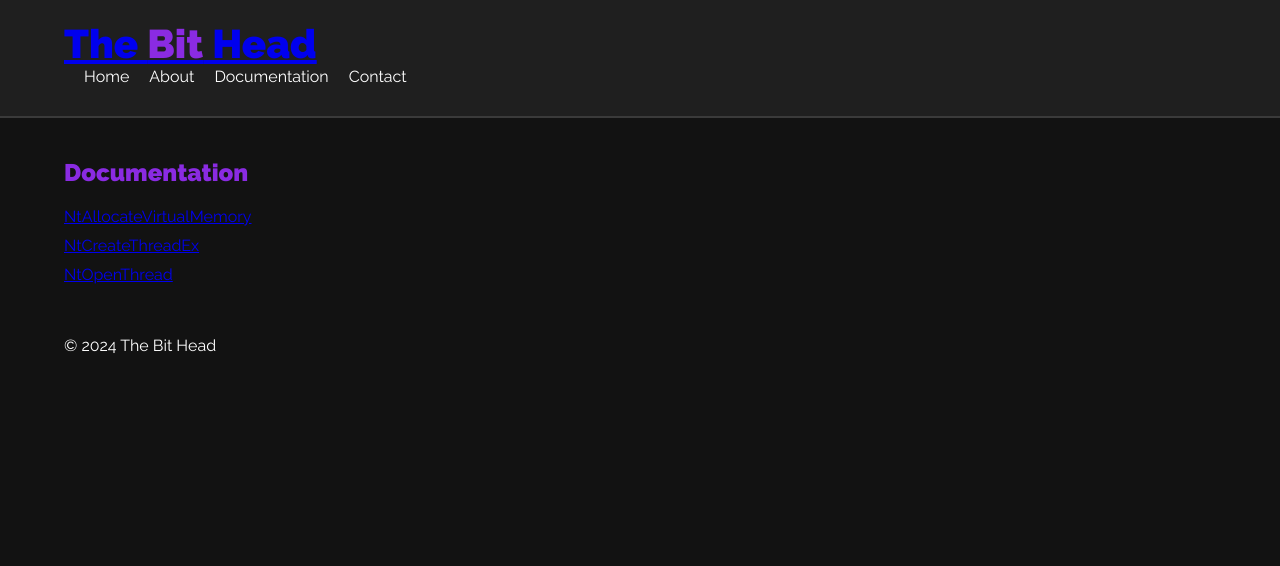
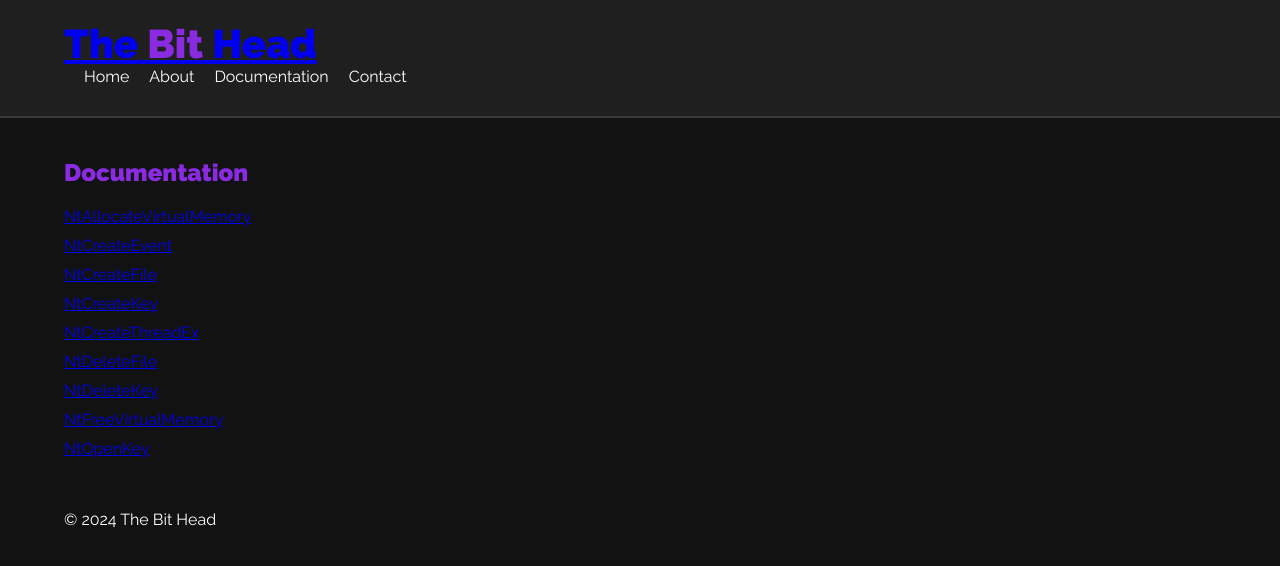
Before and after one commit to hitsuu23/bitheadpage, a plain HTML site: page documentation.html in a window 1280 px wide. Drawn offline with Linux system fonts and the light colour scheme.

Commit message:
Update documentation.html

```diff
--- a/documentation.html
+++ b/documentation.html
@@ -27,8 +27,14 @@
             <h2>Documentation</h2>
             <ul>
                 <li><a href="functions/NtAllocateVirtualMemory.html">NtAllocateVirtualMemory</a></li>
+                <li><a href="functions/NtCreateEvent.html">NtCreateEvent</a></li>
+                <li><a href="functions/NtCreateFile.html">NtCreateFile</a></li>
+                <li><a href="functions/NtCreateKey.html">NtCreateKey</a></li>
                 <li><a href="functions/NtCreateThreadEx.html">NtCreateThreadEx</a></li>
-                <li><a href="functions/NtOpenThread.html">NtOpenThread</a></li>
+                <li><a href="functions/NtDeleteFile.html">NtDeleteFile</a></li>
+                <li><a href="functions/NtDeleteKey.html">NtDeleteKey</a></li>
+                <li><a href="functions/NtFreeVirtualMemory.html">NtFreeVirtualMemory</a></li>
+                <li><a href="functions/NtOpenKey.html">NtOpenKey</a></li>
                 <!-- Add more links to other functions here -->
             </ul>
         </div>
```
